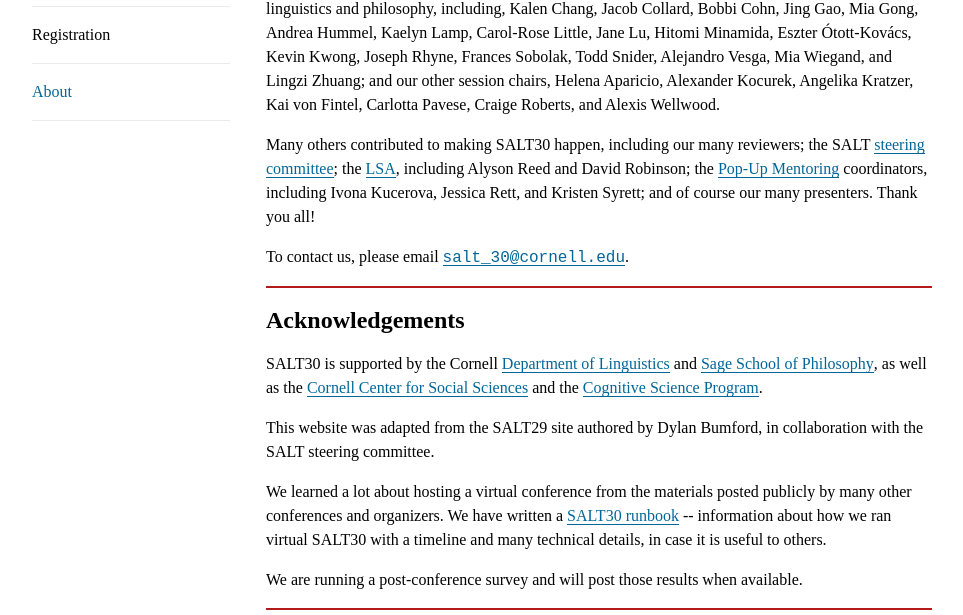
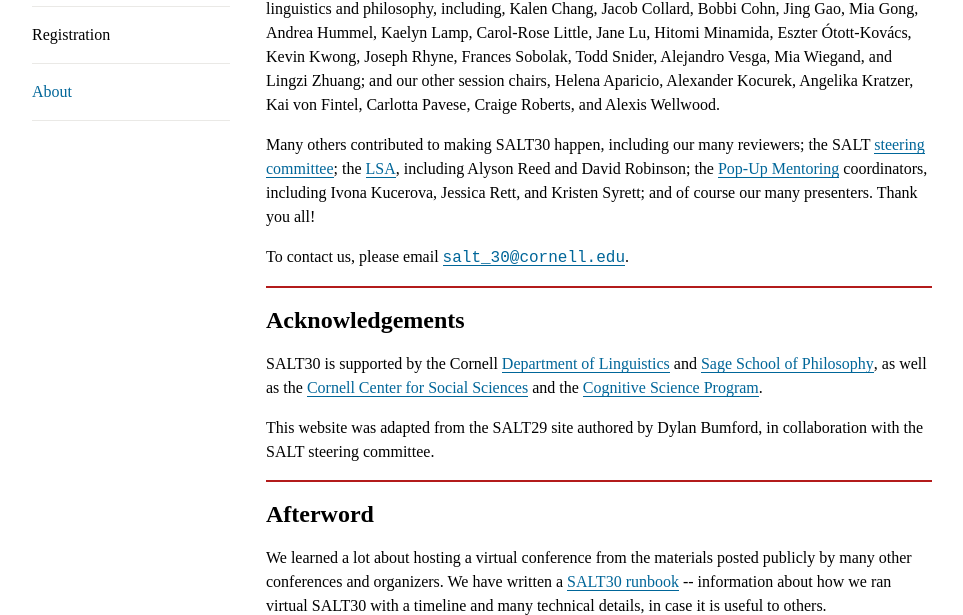
Before and after one commit to saltconf/salt30, a plain HTML site: page about.html in a window 1280 px wide. Shown: the part 563-1178 px from the top of the page, without its empty margins (158-1121 px from the left). Drawn offline with Linux system fonts and the light colour scheme.

Commit message:
update program

```diff
--- a/about.html
+++ b/about.html
@@ -85,7 +85,6 @@
               To contact us, please email <a href="mailto:salt_30@cornell.edu">
               <span style="font-family: monospace">salt_30@cornell.edu</span></a>.
             </p>
-
             <hr>
             <h2>Acknowledgements</h2>
             <p>
@@ -101,6 +100,8 @@
               This website was adapted from the SALT29 site authored by Dylan Bumford,
               in collaboration with the SALT steering committee.
             </p>
+            <hr>
+            <h2 id="afterword">Afterword</h2>
             <p>
               We learned a lot about hosting a virtual conference from the
               materials posted publicly by many other conferences and organizers.
```
